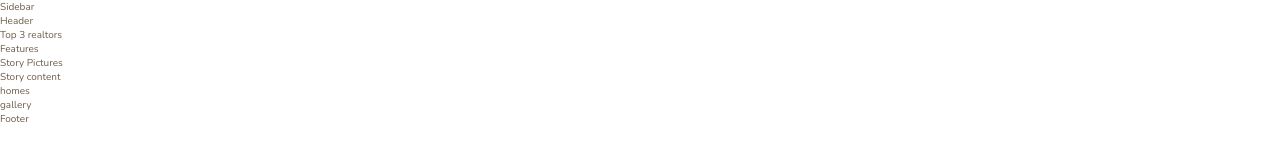
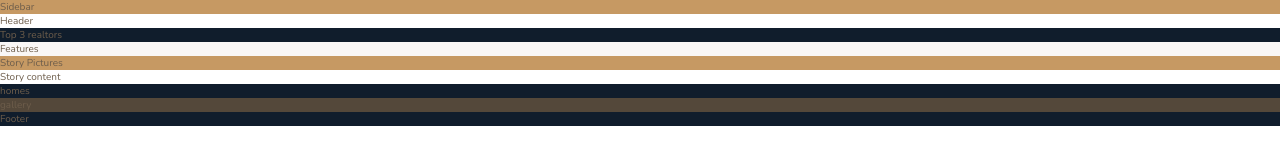
Before and after one commit to arifbsl/nexter, a plain HTML site: page index.html in a window 1280 px wide. Drawn offline with nearby package versions, Linux system fonts and the light colour scheme.

Commit message:
section color are dicleared

```diff
--- a/sass/_features.scss
+++ b/sass/_features.scss
@@ -0,0 +1,3 @@
+.features{
+    background-color: $color-grey-light-1;
+}
--- a/sass/_footer.scss
+++ b/sass/_footer.scss
@@ -0,0 +1,3 @@
+.footer{
+    background-color: $color-secondary;
+}
--- a/sass/_gallery.scss
+++ b/sass/_gallery.scss
@@ -0,0 +1,3 @@
+.gallery{
+    background-color: $color-grey-dark-1;
+}
--- a/sass/_header.scss
+++ b/sass/_header.scss
@@ -0,0 +1,3 @@
+.heder{
+    background-color: $color-grey-light-1;
+}
--- a/sass/_homes.scss
+++ b/sass/_homes.scss
@@ -0,0 +1,3 @@
+.homes{
+    background-color: $color-secondary;
+}
--- a/sass/_realtors.scss
+++ b/sass/_realtors.scss
@@ -0,0 +1,3 @@
+.realtors{
+    background-color: $color-secondary;
+}
--- a/sass/_sidebar.scss
+++ b/sass/_sidebar.scss
@@ -0,0 +1,3 @@
+.sidebar{
+    background-color: $color-primary;
+}
--- a/sass/_story.scss
+++ b/sass/_story.scss
@@ -0,0 +1,9 @@
+.story{
+    &__pictures{
+        background-color: $color-primary;
+    }
+
+    &__content{
+        background-color: $color-grey-light-1;
+    }
+}
```
Also changed, not shown: css/main.css, 1 other file.
